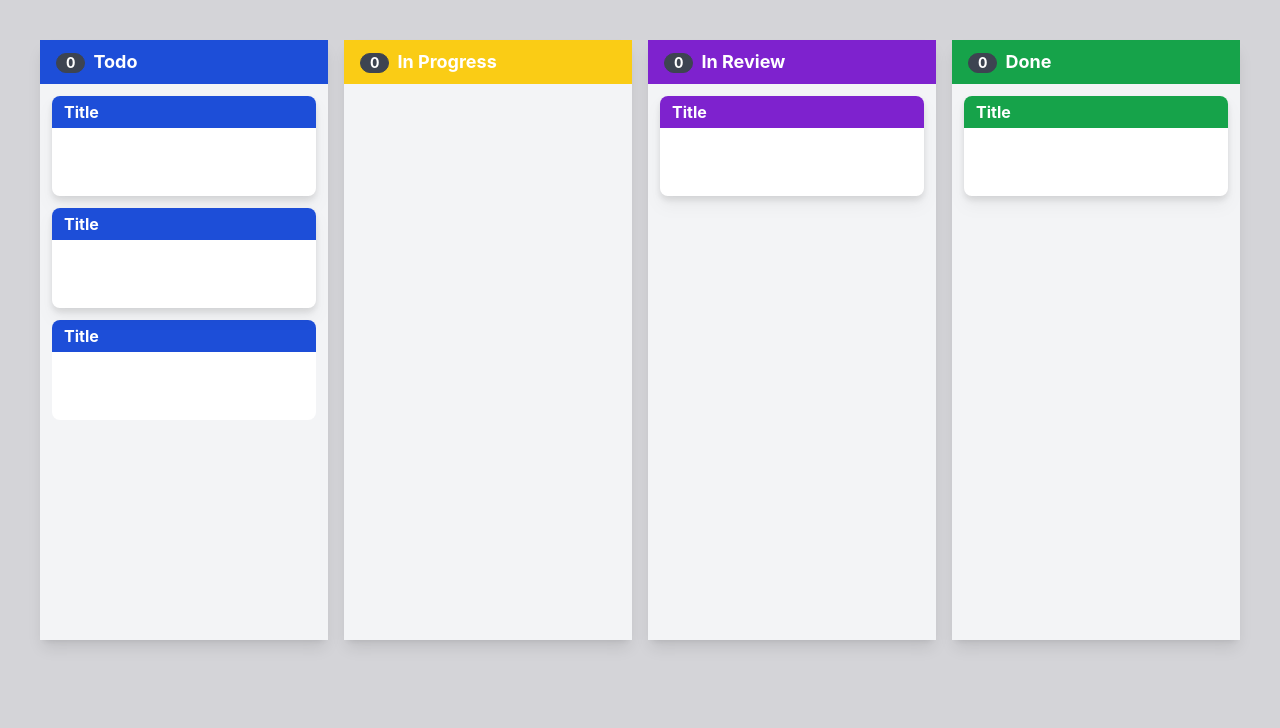
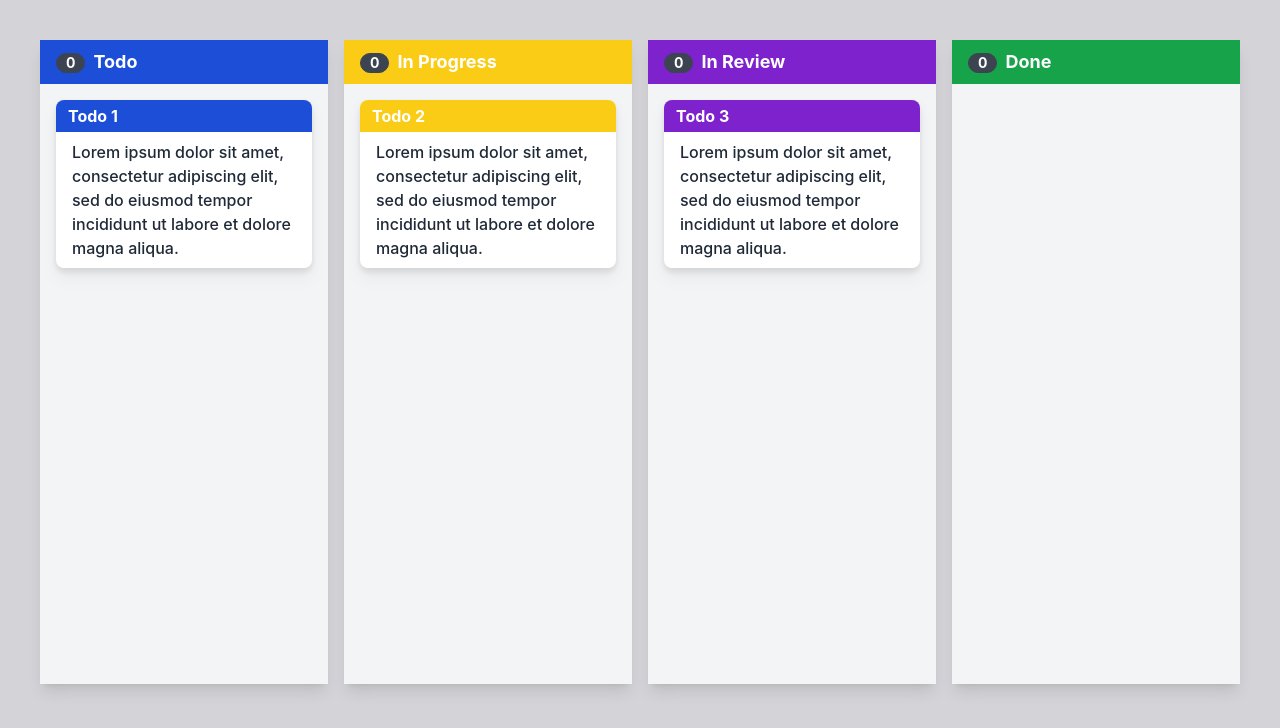
Before and after one commit to matthewdoles/canban, a React (Create React App) app: page / in a window 1280 px wide. Shown: the top 728 px of the page. Built offline with nearby package versions, Linux system fonts and the light colour scheme.

Commit message:
Sample todo data, todo model, UI/UX when dragging

```diff
--- a/src/App.tsx
+++ b/src/App.tsx
@@ -1,46 +1,143 @@
-import React from 'react';
+import React, { useState } from 'react';
 import Todo from './components/Todo';
+import { todos } from './const/sampleData';
 
 function App() {
+  const [activeDrag, setActiveDrag] = useState<boolean>(false);
+  const [activeDragColumn, setActiveDragColumn] = useState<string>('');
+
   return (
     <div className="min-h-screen min-w-screen bg-zinc-300">
       <div className="flex flex-row w-full p-8">
-        <div className="static w-1/4 min-h-[600px] bg-gray-100 m-2 shadow-lg">
+        <div className="static w-1/4 m-2 shadow-lg">
           <div className="bg-blue-700 p-2">
             <p className="text-lg text-white font-bold ml-2">
               <span className="badge mr-2">0</span>Todo
             </p>
           </div>
-          <Todo title="Title" color="bg-blue-700" disabled={false} />
-          <Todo title="Title" color="bg-blue-700" disabled={false} />
-          <div className="min-h-[100px] bg-white m-3 rounded-lg">
-            <div className="bg-blue-700 p-1 rounded-t-lg">
-              <p className="text-md text-white font-bold ml-2">Title</p>
-            </div>
+          <div
+            className={`min-h-[600px] ${
+              activeDragColumn !== 'Todo' && activeDrag
+                ? 'bg-green-50 border-green-300 border-4'
+                : 'bg-gray-100 border-transparent border-4'
+            }`}>
+            {todos
+              .filter((todo) => todo.stage === 'Todo')
+              .map((todo) => (
+                <Todo
+                  key={todo.title}
+                  title={todo.title}
+                  description={todo.description}
+                  dragStart={() => {
+                    setActiveDrag(true);
+                    setActiveDragColumn('Todo');
+                  }}
+                  dragStop={() => {
+                    setActiveDrag(false);
+                    setActiveDragColumn('');
+                  }}
+                  color="bg-blue-700"
+                  disabled={false}
+                />
+              ))}
           </div>
         </div>
-        <div className="w-1/4 min-h-[600px] bg-gray-100 m-2 shadow-lg">
+        <div className="static w-1/4 m-2 shadow-lg">
           <div className="bg-yellow-400 p-2">
             <p className="text-lg text-white font-bold ml-2">
               <span className="badge mr-2">0</span>In Progress
             </p>
           </div>
+          <div
+            className={`min-h-[600px] ${
+              activeDragColumn !== 'In Progress' && activeDrag
+                ? 'bg-green-50 border-green-300 border-4'
+                : 'bg-gray-100 border-transparent border-4'
+            }`}>
+            {todos
+              .filter((todo) => todo.stage === 'In Progress')
+              .map((todo) => (
+                <Todo
+                  key={todo.title}
+                  title={todo.title}
+                  description={todo.description}
+                  dragStart={() => {
+                    setActiveDrag(true);
+                    setActiveDragColumn('In Progress');
+                  }}
+                  dragStop={() => {
+                    setActiveDrag(false);
+                    setActiveDragColumn('');
+                  }}
+                  color="bg-yellow-400"
+                  disabled={false}
+                />
+              ))}
+          </div>
         </div>
-        <div className="w-1/4 min-h-[600px] bg-gray-100 m-2 shadow-lg">
+        <div className="static w-1/4 m-2 shadow-lg">
           <div className="bg-purple-700 p-2">
             <p className="text-lg text-white font-bold ml-2">
               <span className="badge mr-2">0</span>In Review
             </p>
           </div>
-          <Todo title="Title" color="bg-purple-700" disabled={false} />
+          <div
+            className={`min-h-[600px] ${
+              activeDragColumn !== 'In Review' && activeDrag
+                ? 'bg-green-50 border-green-300 border-4'
+                : 'bg-gray-100 border-transparent border-4'
+            }`}>
+            {todos
+              .filter((todo) => todo.stage === 'In Review')
+              .map((todo) => (
+                <Todo
+                  key={todo.title}
+                  title={todo.title}
+                  description={todo.description}
+                  dragStart={() => {
+                    setActiveDrag(true);
+                    setActiveDragColumn('In Review');
+                  }}
+                  dragStop={() => {
+                    setActiveDrag(false);
+                    setActiveDragColumn('');
+                  }}
+                  color="bg-purple-700"
+                  disabled={false}
+                />
+              ))}
+          </div>
         </div>
-        <div className="w-1/4 min-h-[600px] bg-gray-100 m-2 shadow-lg">
+        <div className="static w-1/4 m-2 shadow-lg">
           <div className="bg-green-600 p-2">
             <p className="text-lg text-white font-bold ml-2">
               <span className="badge mr-2">0</span>Done
             </p>
           </div>
-          <Todo title="Title" color="bg-green-600" disabled={true} />
+          <div
+            className={`min-h-[600px] ${
+              activeDragColumn !== 'Done' && activeDrag
+                ? 'bg-green-50 border-green-300 border-4'
+                : 'bg-gray-100 border-transparent border-4'
+            }`}>
+            {todos
+              .filter((todo) => todo.stage === 'Done')
+              .map((todo) => (
+                <Todo
+                  key={todo.title}
+                  title={todo.title}
+                  description={todo.description}
+                  dragStart={() => {
+                    console.log('start');
+                  }}
+                  dragStop={() => {
+                    console.log('start');
+                  }}
+                  color="bg-green-700"
+                  disabled={true}
+                />
+              ))}
+          </div>
         </div>
       </div>
     </div>
--- a/src/components/Todo/index.tsx
+++ b/src/components/Todo/index.tsx
@@ -3,14 +3,17 @@ import Draggable from 'react-draggable';
 
 type Props = {
   color: string;
+  description: string;
   disabled: boolean;
+  dragStart: () => void;
+  dragStop: () => void;
   title: string;
 };
 
-const Todo = ({ color, disabled, title }: Props) => {
+const Todo = ({ color, description, disabled, dragStart, dragStop, title }: Props) => {
   const nodeRef = useRef<HTMLDivElement>(null);
   return (
-    <Draggable nodeRef={nodeRef} disabled={disabled}>
+    <Draggable nodeRef={nodeRef} disabled={disabled} onStart={dragStart} onStop={dragStop}>
       <div
         className="min-h-[100px] bg-white m-3 drop-shadow-lg rounded-lg"
         ref={nodeRef}
@@ -18,6 +21,9 @@ const Todo = ({ color, disabled, title }: Props) => {
         <div className={`${color} p-1 rounded-t-lg`}>
           <p className="text-md text-white font-bold ml-2">{title}</p>
         </div>
+        <div className="mx-4 py-2">
+          <p className="font-medium">{description}</p>
+        </div>
       </div>
     </Draggable>
   );
--- /dev/null
+++ b/src/const/sampleData.ts
@@ -0,0 +1,22 @@
+import { Todo } from '../models/Todo.model';
+
+export const todos: Todo[] = [
+  {
+    description:
+      'Lorem ipsum dolor sit amet, consectetur adipiscing elit, sed do eiusmod tempor incididunt ut labore et dolore magna aliqua.',
+    stage: 'Todo',
+    title: 'Todo 1'
+  },
+  {
+    description:
+      'Lorem ipsum dolor sit amet, consectetur adipiscing elit, sed do eiusmod tempor incididunt ut labore et dolore magna aliqua.',
+    stage: 'In Progress',
+    title: 'Todo 2'
+  },
+  {
+    description:
+      'Lorem ipsum dolor sit amet, consectetur adipiscing elit, sed do eiusmod tempor incididunt ut labore et dolore magna aliqua.',
+    stage: 'In Review',
+    title: 'Todo 3'
+  }
+];
--- /dev/null
+++ b/src/models/Todo.model.ts
@@ -0,0 +1,5 @@
+export type Todo = {
+  description: string;
+  stage: string;
+  title: string;
+};
```
